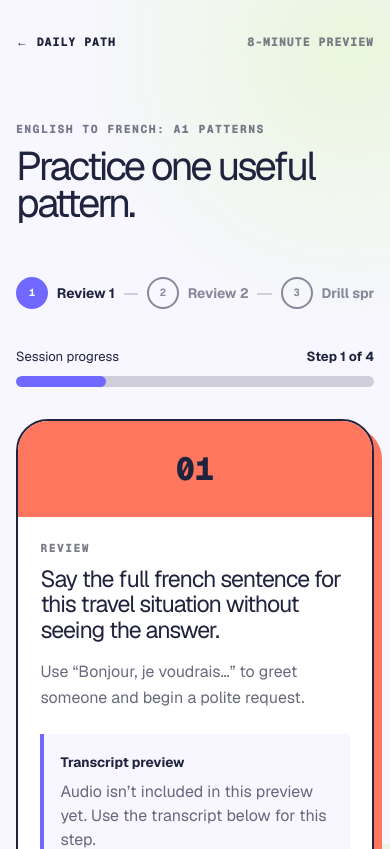
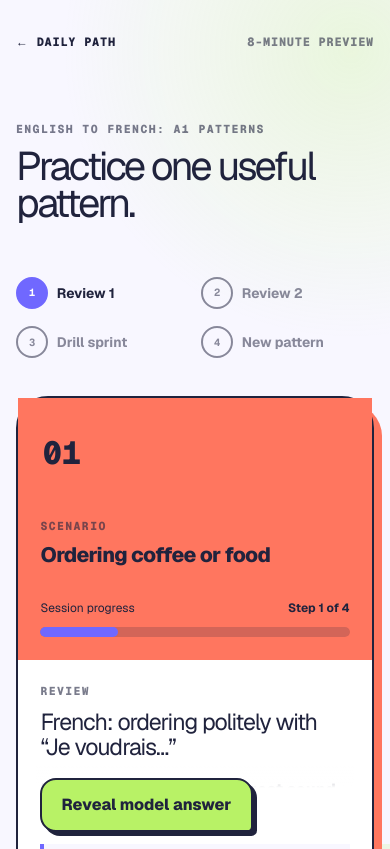
Before and after one commit to sleuthy-sloth/VerbaLibera, a Next.js app: page /learn/english-to-french in a window 390 px wide. Shown: the top 849 px of the page. Built offline with nearby package versions, Linux system fonts and the light colour scheme.

Commit message:
feat: add responsive travel lesson flow

```diff
--- a/src/components/session/GuidedSession.tsx
+++ b/src/components/session/GuidedSession.tsx
@@ -4,6 +4,7 @@ import Link from 'next/link';
 import { useState } from 'react';
 import { initialCourses } from '@/features/curriculum/fixture';
 import type { SessionStepKind } from '@/features/session/compose-session';
+import { resolveSessionContent } from '@/features/session/resolve-session-content';
 import type { DemoProgressSnapshot } from '@/features/progress/types';
 import styles from './session.module.css';
 
@@ -18,10 +19,23 @@ const stepNames: Record<SessionStepKind, string> = {
   NEW_PATTERN: 'New pattern',
 };
 
+function UnavailableStep({ courseTitle }: Readonly<{ courseTitle: string }>) {
+  return (
+    <main className={styles.unavailable}>
+      <p className={styles.eyebrow}>{courseTitle}</p>
+      <h1>This lesson step is not available in preview.</h1>
+      <p>Nothing was saved. Return to your daily path to choose another preview session.</p>
+      <Link href="/">Return to your daily path</Link>
+    </main>
+  );
+}
+
 export function GuidedSession({ progress, courseSlug }: GuidedSessionProps) {
   const course = initialCourses.find((candidate) => candidate.slug === courseSlug);
   const sessionSteps = progress.session.filter((step) => step.courseSlug === courseSlug);
   const [stepIndex, setStepIndex] = useState(0);
+  const [isModelRevealed, setIsModelRevealed] = useState(false);
+  const [isSelfChecked, setIsSelfChecked] = useState(false);
 
   if (!course) {
     return (
@@ -46,11 +60,24 @@ export function GuidedSession({ progress, courseSlug }: GuidedSessionProps) {
 
   const isComplete = stepIndex >= sessionSteps.length;
   const activeStep = sessionSteps[Math.min(stepIndex, sessionSteps.length - 1)];
-  const concept = course.concepts[0];
+  const resolved = isComplete
+    ? null
+    : resolveSessionContent(courseSlug, activeStep.contentId, activeStep.kind === 'DRILL' ? activeStep.drillId : undefined);
+
+  if (!isComplete && !resolved) {
+    return <UnavailableStep courseTitle={course.title} />;
+  }
+
+  const activeContent = resolved!;
   const stepValue = isComplete ? sessionSteps.length : stepIndex + 1;
   const stepLabel = isComplete
     ? `${sessionSteps.length} of ${sessionSteps.length} steps complete`
     : `Step ${stepIndex + 1} of ${sessionSteps.length}`;
+  const advanceStep = () => {
+    setIsModelRevealed(false);
+    setIsSelfChecked(false);
+    setStepIndex((current) => Math.min(current + 1, sessionSteps.length));
+  };
 
   return (
     <main className={styles.session}>
@@ -83,19 +110,6 @@ export function GuidedSession({ progress, courseSlug }: GuidedSessionProps) {
         </ol>
       </nav>
 
-      <div className={styles.sessionProgress}>
-        <div>
-          <span>Session progress</span>
-          <strong>{stepLabel}</strong>
-        </div>
-        <progress
-          aria-label="Session progress"
-          aria-valuetext={stepLabel}
-          max={sessionSteps.length}
-          value={stepValue}
-        />
-      </div>
-
       {isComplete ? (
         <section className={styles.completion} aria-live="polite">
           <span className={styles.completionMark} aria-hidden="true">✓</span>
@@ -106,26 +120,81 @@ export function GuidedSession({ progress, courseSlug }: GuidedSessionProps) {
         </section>
       ) : (
         <section className={styles.activeStep} aria-labelledby="active-step-title">
-          <div className={styles.stepNumber} aria-hidden="true">
-            {String(stepIndex + 1).padStart(2, '0')}
-          </div>
+          <aside className={styles.stepContext} aria-label="Lesson context">
+            <div className={styles.stepNumber} aria-hidden="true">
+              {String(stepIndex + 1).padStart(2, '0')}
+            </div>
+            <div>
+              <p className={styles.eyebrow}>Scenario</p>
+              <p className={styles.scenario}>{activeContent.concept.scenario}</p>
+            </div>
+            <div className={styles.sessionProgress}>
+              <div>
+                <span>Session progress</span>
+                <strong>{stepLabel}</strong>
+              </div>
+              <progress
+                aria-label="Session progress"
+                aria-valuetext={stepLabel}
+                max={sessionSteps.length}
+                value={stepValue}
+              />
+            </div>
+          </aside>
           <div className={styles.stepBody}>
             <p className={styles.eyebrow}>{stepNames[activeStep.kind]}</p>
-            <h2 id="active-step-title">
-              {activeStep.kind === 'NEW_PATTERN' ? concept.title : concept.assessmentCriteria}
-            </h2>
-            <p className={styles.prompt}>
-              {activeStep.kind === 'DRILL' ? concept.drills[0].prompt : concept.explanation}
-            </p>
+            <h2 id="active-step-title">{activeContent.concept.title}</h2>
+            <p className={styles.notice}>{activeContent.concept.notice}</p>
             <div className={styles.audioNotice} role="note">
-              <strong>Transcript preview</strong>
-              <p>Audio isn’t included in this preview yet. Use the transcript below for this step.</p>
-              <blockquote>{concept.audioSegments[1].transcript}</blockquote>
+              <strong>Audio unavailable</strong>
+              <p>Audio isn’t included in this preview yet. This step uses authored text only.</p>
             </div>
-            <button onClick={() => setStepIndex((current) => Math.min(current + 1, sessionSteps.length))} type="button">
-              Continue
-              <span aria-hidden="true">→</span>
-            </button>
+            {activeStep.kind === 'NEW_PATTERN' ? (
+              <>
+                <p className={styles.prompt}>{activeContent.concept.modelDialogue.prompt}</p>
+                <div className={styles.modelDialogue}>
+                  <span>Model answer</span>
+                  <strong>{activeContent.concept.modelDialogue.answer}</strong>
+                </div>
+                <div className={styles.actionDock}>
+                  <button onClick={advanceStep} type="button">
+                    Continue
+                    <span aria-hidden="true">→</span>
+                  </button>
+                </div>
+              </>
+            ) : isSelfChecked ? (
+              <>
+                <p className={styles.status} aria-live="polite">
+                  This is a preview—nothing was saved. Continue whenever you are ready.
+                </p>
+                <div className={styles.actionDock}>
+                  <button onClick={advanceStep} type="button">
+                    Continue
+                    <span aria-hidden="true">→</span>
+                  </button>
+                </div>
+              </>
+            ) : isModelRevealed ? (
+              <>
+                <p className={styles.prompt}>{activeStep.kind === 'DRILL' ? activeContent.drill?.prompt : activeContent.concept.modelDialogue.prompt}</p>
+                <div className={styles.modelDialogue}>
+                  <span>Model answer</span>
+                  <strong>{activeStep.kind === 'DRILL' ? activeContent.drill?.recallTarget : activeContent.concept.modelDialogue.answer}</strong>
+                </div>
+                <p className={styles.status} aria-live="polite">Model answer revealed. Compare it with your own response.</p>
+                <div className={styles.actionDock}>
+                  <button onClick={() => setIsSelfChecked(true)} type="button">I checked my answer</button>
+                </div>
+              </>
+            ) : (
+              <>
+                <p className={styles.prompt}>{activeStep.kind === 'DRILL' ? activeContent.drill?.prompt : activeContent.concept.modelDialogue.prompt}</p>
+                <div className={styles.actionDock}>
+                  <button onClick={() => setIsModelRevealed(true)} type="button">Reveal model answer</button>
+                </div>
+              </>
+            )}
           </div>
         </section>
       )}
--- a/src/components/session/session.module.css
+++ b/src/components/session/session.module.css
@@ -52,13 +52,12 @@
 
 .stepRail {
   margin: 2.5rem 0 1.5rem;
-  overflow-x: auto;
-  scrollbar-width: thin;
 }
 
 .stepRail ol {
-  display: flex;
-  min-width: max-content;
+  display: grid;
+  grid-template-columns: repeat(2, minmax(0, 1fr));
+  gap: 0.35rem 0.75rem;
   margin: 0;
   padding: 0.5rem 0;
   list-style: none;
@@ -70,20 +69,13 @@
   min-height: 44px;
   align-items: center;
   gap: 0.55rem;
-  padding-right: 2rem;
   color: color-mix(in srgb, var(--ink) 52%, transparent);
   font-size: 0.86rem;
   font-weight: 700;
 }
 
 .stepRail li:not(:last-child)::after {
-  position: absolute;
-  top: 50%;
-  right: 0.55rem;
-  width: 0.9rem;
-  height: 2px;
-  background: color-mix(in srgb, var(--ink) 18%, transparent);
-  content: '';
+  content: none;
 }
 
 .stepRail li > span {
@@ -114,10 +106,6 @@
 .stepRail li[data-state='complete'] > span {
   border-color: var(--lime);
   background: var(--lime);
-}
-
-.sessionProgress {
-  margin-bottom: 2rem;
 }
 
 .sessionProgress > div {
@@ -152,25 +140,54 @@
 .activeStep {
   position: relative;
   display: grid;
-  overflow: hidden;
   border: 2px solid var(--ink);
   border-radius: 2rem 2rem 0.75rem 2rem;
   background: white;
   box-shadow: 8px 8px 0 var(--coral);
 }
 
+.stepContext {
+  display: grid;
+  align-content: space-between;
+  gap: 2rem;
+  padding: 1.4rem;
+  background: var(--coral);
+}
+
 .stepNumber {
   display: grid;
-  min-height: 6rem;
+  width: fit-content;
+  min-height: 4rem;
+  padding: 0 0.15rem;
   place-items: center;
-  background: var(--coral);
   font-family: var(--font-utility);
   font-size: clamp(2rem, 8vw, 4rem);
   font-weight: 800;
 }
 
+.scenario {
+  margin: 0;
+  font-size: 1.3rem;
+  font-weight: 800;
+  letter-spacing: -0.03em;
+  line-height: 1.1;
+}
+
+.stepContext .sessionProgress {
+  margin: 0;
+}
+
+.stepContext .sessionProgress > div {
+  font-size: 0.75rem;
+}
+
+.stepContext .sessionProgress progress {
+  accent-color: var(--ink);
+}
+
 .stepBody {
   padding: clamp(1.4rem, 5vw, 3.2rem);
+  padding-bottom: calc(clamp(6.5rem, 18vw, 8rem) + env(safe-area-inset-bottom));
 }
 
 .stepBody h2 {
@@ -181,11 +198,25 @@
   line-height: 1.1;
 }
 
-.prompt {
+.prompt,
+.notice,
+.status {
   max-width: 680px;
   margin: 1rem 0 1.5rem;
   color: color-mix(in srgb, var(--ink) 68%, transparent);
   line-height: 1.6;
+}
+
+.notice {
+  margin-bottom: 1rem;
+  font-weight: 750;
+}
+
+.status {
+  padding: 0.8rem 1rem;
+  border-left: 4px solid var(--lime);
+  background: var(--cloud);
+  color: var(--ink);
 }
 
 .audioNotice {
@@ -206,10 +237,38 @@
   line-height: 1.5;
 }
 
-.audioNotice blockquote {
-  margin: 0;
+.modelDialogue {
+  display: grid;
+  max-width: 680px;
+  gap: 0.45rem;
+  margin: 1rem 0 1.5rem;
+  padding: 1rem;
+  border: 2px solid var(--ink);
+  border-radius: 1rem 1rem 0.35rem 1rem;
+  background: var(--cloud);
+}
+
+.modelDialogue span {
+  color: color-mix(in srgb, var(--ink) 60%, transparent);
+  font-family: var(--font-utility);
+  font-size: 0.72rem;
+  font-weight: 750;
+  letter-spacing: 0.09em;
+  text-transform: uppercase;
+}
+
+.modelDialogue strong {
   font-size: 1.1rem;
-  font-weight: 750;
+  line-height: 1.45;
+}
+
+.actionDock {
+  position: sticky;
+  bottom: 0;
+  z-index: 1;
+  margin: 1.5rem -0.25rem 0;
+  padding: 0.75rem 0.25rem calc(0.75rem + env(safe-area-inset-bottom));
+  background: linear-gradient(to bottom, transparent, white 28%);
 }
 
 .stepBody button,
@@ -295,11 +354,56 @@
 }
 
 @media (min-width: 720px) {
+  .stepRail {
+    overflow-x: auto;
+    scrollbar-width: thin;
+  }
+
+  .stepRail ol {
+    display: flex;
+    min-width: max-content;
+  }
+
+  .stepRail li {
+    padding-right: 2rem;
+  }
+
+  .stepRail li:not(:last-child)::after {
+    position: absolute;
+    top: 50%;
+    right: 0.55rem;
+    width: 0.9rem;
+    height: 2px;
+    background: color-mix(in srgb, var(--ink) 18%, transparent);
+    content: '';
+  }
+
   .activeStep {
     grid-template-columns: 0.28fr 1.72fr;
   }
 
-  .stepNumber {
+  .stepContext {
     min-height: 100%;
+    padding: clamp(1.5rem, 3vw, 2.5rem);
+  }
+
+  .stepBody {
+    padding-bottom: clamp(1.4rem, 5vw, 3.2rem);
+  }
+
+  .actionDock {
+    position: static;
+    margin: 1.5rem 0 0;
+    padding: 0;
+    background: none;
   }
 }
+
+@media (prefers-reduced-motion: reduce) {
+  .stepBody button,
+  .completion a,
+  .unavailable a,
+  .completionMark {
+    transition: none;
+  }
+}
```
Also changed, not shown: .superpowers/sdd/2026-08-31-travel-unit-and-responsive-lessons/task-2-report.md (added), 1 other file (tests, documents, lock files or other folders).
